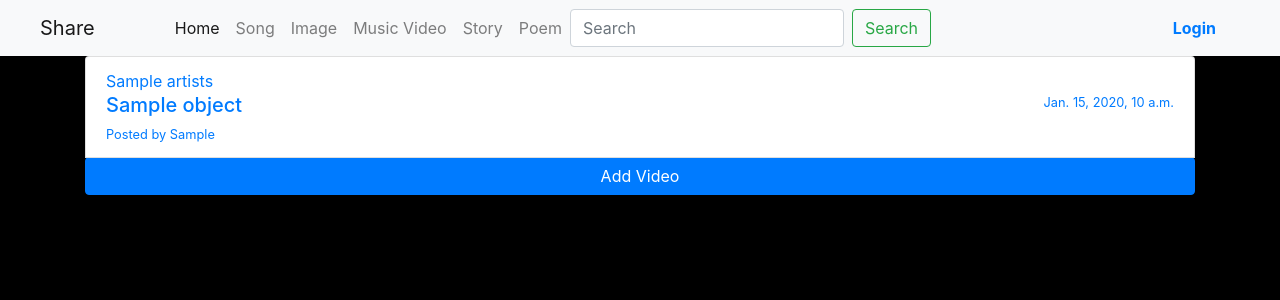
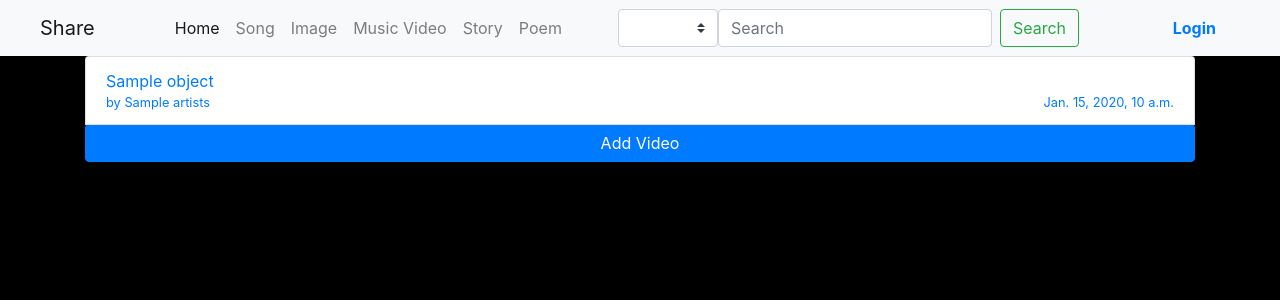
Before and after one commit to EtonMon/cs4501, a Django app: template app/web/webfrontend/templates/webfrontend/music_videos_homepage.html in a window 1280 px wide. Shown: the top 300 px of the page. Run offline with Django 3.2, Linux system fonts and the light colour scheme; the template is opened without the code that fills it: most values are stand-ins (such as "Sample title", 1, 10 or a date in 2020); some libraries are stand-ins or nearby versions.

Commit message:
added filter options and fixed music videos page

```diff
--- a/app/exp/api/views.py
+++ b/app/exp/api/views.py
@@ -157,7 +157,8 @@ def search(request):
     if request.method == 'POST':
         post_dict = request.POST.dict()
         query = post_dict["query"]
-        elastic_results = es_api.query(query)
+        typename = post_dict["type"]
+        elastic_results = es_api.query(query, typename)
         return JsonResponse(elastic_results)
     return JsonResponse({'ok':False})
 
--- a/app/web/webfrontend/templates/webfrontend/base_generic.html
+++ b/app/web/webfrontend/templates/webfrontend/base_generic.html
@@ -18,7 +18,9 @@
     margin-left: auto;
     margin-right: auto;
   }
-
+  .custom-select {
+    width: 100px;
+  }
 </style>
 </head>
 
@@ -51,9 +53,18 @@
         <a class="nav-link" href="{% url 'poems' %}">Poem</a>
       </li>
     </ul>
-    <form class="form-inline my-2 my-lg-0" method="POST" action="{% url 'search' %}">
-      <input class="form-control mr-sm-2" type="search" placeholder="Search" aria-label="Search" name="query">
-      <button class="btn btn-outline-success my-2 my-sm-0" type="submit">Search</button>
+    <form class="form-inline my-2 my-lg-0 ml-5" method="POST" action="{% url 'search' %}">
+      <select class="custom-select" name="type" id="type">
+        <option></option>
+        <option value="stories">Story</option>
+        <option value="songs">Song</option>
+        <option value="images">Image</option>
+        <option value="music_videos">Music Videos</option>
+        <option value="poems">Poems</option>
+      </select>
+      <input class="form-control mr-sm-2" type="search" id="search" placeholder="Search" aria-label="Search" name="query">
+      <button class="btn btn-outline-success my-2 my-sm-0" type="submit" onclick="return validate()">Search</button>
+
     </form>
     <ul class="navbar-nav ml-auto mr-5">
       {% if request.COOKIES.auth %}
@@ -74,5 +85,17 @@
   {% block content %}{% endblock %}
 
 </div> <!-- /container -->
+<script type="text/javascript">
+  document.addEventListener('DOMContentLoaded', function() {
+      if(document.getElementById("search").value === "") {
+          return false;
+      }
+  });
+  function validate() {
+      if(document.getElementById("search").value === "") {
+          return false;
+      }
+  }
+</script>
 </body>
 </html>
--- a/app/web/webfrontend/templates/webfrontend/music_videos_homepage.html
+++ b/app/web/webfrontend/templates/webfrontend/music_videos_homepage.html
@@ -3,13 +3,12 @@
 <!--    Parsing json data. Accessing 'title' in json.-->
     <ul class="list-group">
     {% for object in data%}
-       <a href="{% url 'music_video_detail' object.id %}" class="list-group-item"> {{object.artists}}
+       <a href="{% url 'music_video_detail' object.id %}" class="list-group-item"> {{object.title}}
 		<div class="d-flex w-100 justify-content-between">
-      <h5 class="mb-1">{{object.title}}</h5>
-      <small>{{object.time_posted}}</small>
+      <small> by {{object.artists}}</small>
+      <small> {{object.time_posted}}</small>
     </div>
     <!-- <p class="mb-1">Donec id elit non mi porta gravida at eget metus. Maecenas sed diam eget risus varius blandit.</p> -->
-    <small>Posted by {{user_data.9}}</small>
        </a>
     {% endfor%}
     <a class="btn btn-primary" href="{% url 'create_music_video'%}" role="button">Add Video</a>
--- a/app/web/webfrontend/views.py
+++ b/app/web/webfrontend/views.py
@@ -82,14 +82,15 @@ def logout(request):
 def search(request):
     if request.method == 'POST':
         response = requests.post('http://exp-api:8000/api/v1/search/', data=request.POST.dict())
+        formsubmission = request.POST.dict()
         response_str = response.content.decode('utf-8')
         response_json = json.loads(response_str)
         if response_json['empty']==True:
             return render(request,
-            'search_not_found.html')
+            'search.html')
         return render(request,
         'search.html',
-        context={'data': response_json['results']})
+        context={'data': response_json['results'], 'query': formsubmission['query']})
     else:
         return HttpResponseNotFound('<h1>Page isnt found</h1>')
 
```
Also changed, not shown: app/exp/api/es_api.py (+7 -6 lines), app/web/webfrontend/templates/webfrontend/search.html (+6 -5 lines), app/test_project/project2/migrations/0014_auto_20180422_1153.py (added).
